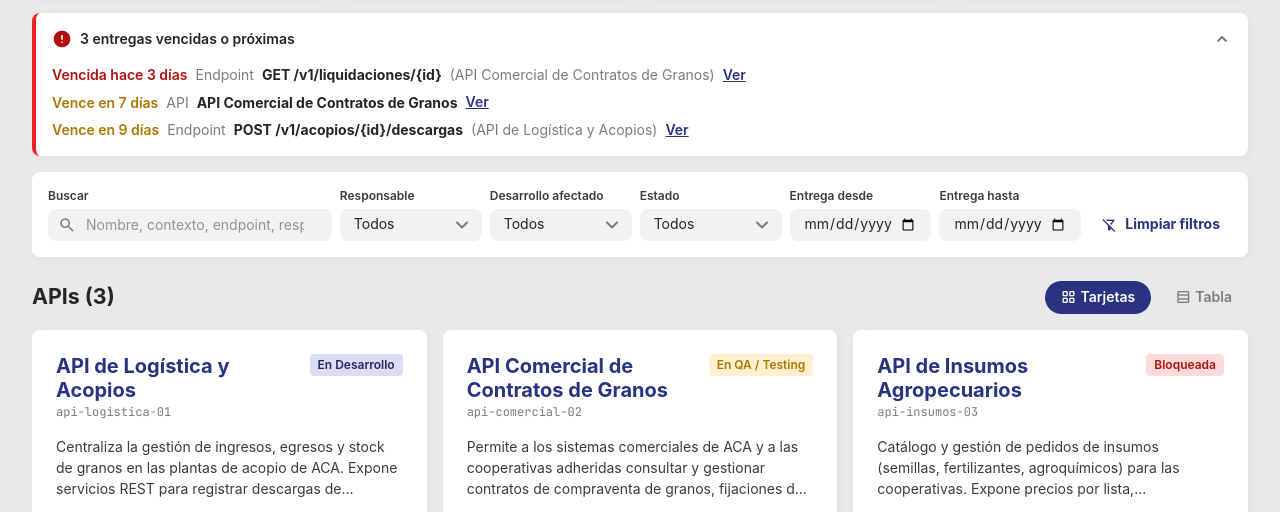
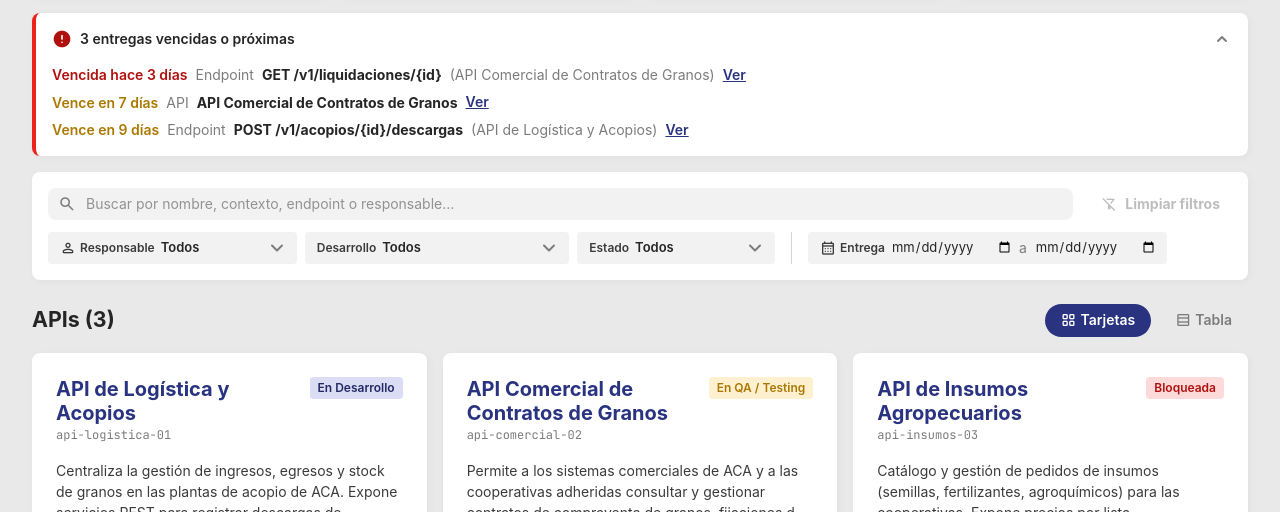
Before and after one commit to FranNeirotti/Desarrollo-de-APIs, a plain HTML site: page index.html in a window 1280 px wide. Shown: the part 258-770 px from the top of the page. Drawn offline with nearby package versions, Linux system fonts and the light colour scheme; a web font is replaced by a local one.

Commit message:
style: reorganizar la barra de filtros según el patrón del DS
Co-authored-by: Copilot App <223556219+Copilot@users.noreply.github.com>

```diff
--- a/app.js
+++ b/app.js
@@ -807,7 +807,22 @@
     renderAlerts(alerts);
     renderList(apis);
     renderStatus();
+    syncFilterUi();
     if (state.detailApiId && $('#modal-detail').open) renderDetail();
+  }
+
+  function syncFilterUi() {
+    let active = 0;
+    $$('.filters .filter-control').forEach((ctl) => {
+      const on = [...ctl.querySelectorAll('select, input')].some((el) => el.value !== '');
+      ctl.classList.toggle('is-active', on);
+      if (on) active += 1;
+    });
+    if ($('#f-search').value.trim()) active += 1;
+    const count = $('#filter-count');
+    count.hidden = active === 0;
+    count.textContent = String(active);
+    $('#btn-clear-filters').disabled = active === 0;
   }
 
   // ---------------------------------------------------------------------------
--- a/index.html
+++ b/index.html
@@ -53,33 +53,36 @@
     <section class="alerts" id="alerts" aria-label="Alertas de entregas"></section>
 
     <section class="filters card" aria-label="Filtros">
-      <div class="filter-field filter-search">
-        <label for="f-search">Buscar</label>
+      <div class="filters-row">
+        <div class="filter-search">
           <span class="ms" aria-hidden="true">search</span>
-        <input id="f-search" type="search" placeholder="Nombre, contexto, endpoint, responsable…" autocomplete="off">
+          <input id="f-search" type="search" placeholder="Buscar por nombre, contexto, endpoint o responsable…" aria-label="Buscar" autocomplete="off">
         </div>
-      <div class="filter-field">
-        <label for="f-responsable">Responsable</label>
+        <button class="btn btn-sm btn-ghost" id="btn-clear-filters" data-action="clear-filters" type="button" title="Limpiar filtros" aria-label="Limpiar filtros"><span class="ms" aria-hidden="true">filter_alt_off</span><span class="btn-label">Limpiar filtros</span><span class="filter-count" id="filter-count" hidden></span></button>
+      </div>
+      <div class="filters-row filters-row-groups">
+        <div class="filter-group" role="group" aria-label="Filtrar por">
+          <div class="filter-control">
+            <label for="f-responsable"><span class="ms" aria-hidden="true">person</span>Responsable</label>
             <select id="f-responsable"><option value="">Todos</option></select>
           </div>
-      <div class="filter-field">
-        <label for="f-desarrollo">Desarrollo afectado</label>
+          <div class="filter-control">
+            <label for="f-desarrollo">Desarrollo</label>
             <select id="f-desarrollo"><option value="">Todos</option></select>
           </div>
-      <div class="filter-field">
+          <div class="filter-control">
             <label for="f-estado">Estado</label>
             <select id="f-estado"><option value="">Todos</option></select>
           </div>
-      <div class="filter-field">
-        <label for="f-desde">Entrega desde</label>
-        <input id="f-desde" type="date">
         </div>
-      <div class="filter-field">
-        <label for="f-hasta">Entrega hasta</label>
-        <input id="f-hasta" type="date">
+        <div class="filter-group" role="group" aria-label="Rango de fecha de entrega">
+          <div class="filter-control filter-range">
+            <label for="f-desde"><span class="ms" aria-hidden="true">calendar_month</span>Entrega</label>
+            <input id="f-desde" type="date" aria-label="Entrega desde" title="Desde">
+            <span class="filter-range-sep" aria-hidden="true">a</span>
+            <input id="f-hasta" type="date" aria-label="Entrega hasta" title="Hasta">
           </div>
-      <div class="filter-field filter-actions">
-        <button class="btn btn-sm btn-ghost" data-action="clear-filters" type="button"><span class="ms" aria-hidden="true">filter_alt_off</span>Limpiar filtros</button>
+        </div>
       </div>
     </section>
 
--- a/styles.css
+++ b/styles.css
@@ -448,29 +448,109 @@ h1, h2, h3, h4 { margin: 0; line-height: 1.2; color: var(--fg-1); }
 }
 .alerts li button:hover { color: var(--secundario-300); }
 
-/* ---------- Filtros ---------- */
+/* ---------- Filtros (DS: filtro general de tabla, controles compactos 32px) ---------- */
 .filters {
-  display: grid;
-  grid-template-columns: 2fr repeat(5, 1fr) auto;
-  gap: 12px 8px;
+  --gap-filters-in: 8px;
+  --gap-filters-out: 16px;
+  display: flex;
+  flex-direction: column;
+  gap: 12px;
   padding: 16px;
   margin-bottom: var(--gap-region);
-  align-items: end;
 }
-.filter-field { display: flex; flex-direction: column; gap: 4px; min-width: 0; }
-.filter-field label { font-size: var(--fs-caption); font-weight: 600; color: var(--fg-2); }
-.filter-actions { justify-content: flex-end; }
-.filters input, .filters select { height: var(--control-h); padding: 0 12px; }
-.filter-search { position: relative; }
-.filter-search input { padding-left: 36px; }
+.filters-row {
+  display: flex;
+  flex-wrap: wrap;
+  align-items: center;
+  gap: var(--gap-filters-in) var(--gap-filters-out);
+}
+.filter-group {
+  display: flex;
+  flex-wrap: wrap;
+  align-items: center;
+  gap: var(--gap-filters-in);
+  min-width: 0;
+}
+/* Divisor entre grupos de filtros */
+.filter-group + .filter-group {
+  padding-left: var(--gap-filters-out);
+  border-left: 1px solid var(--border-subtle);
+}
+#btn-clear-filters { margin-left: auto; }
+
+.filter-search { position: relative; flex: 1 1 280px; min-width: 0; }
+.filters input, .filters select { height: var(--control-h); }
+.filter-search input { padding: 0 12px 0 36px; }
 .filter-search .ms {
   position: absolute;
   left: 10px;
-  bottom: 7px;
+  top: 50%;
+  transform: translateY(-50%);
   font-size: 18px;
   color: var(--fg-3);
   pointer-events: none;
 }
+
+/* Contenedor del filtro: [ícono] label + dropdown, alto uniforme 32px */
+.filter-control {
+  display: inline-flex;
+  align-items: center;
+  height: var(--control-h);
+  padding-left: 10px;
+  background: var(--bg-surface-muted);
+  border: 2px solid transparent;
+  border-radius: var(--radius-sm);
+  transition: background-color .15s, border-color .15s;
+  min-width: 0;
+}
+.filter-control:hover { background: var(--primario-50); }
+.filter-control:focus-within { border-color: var(--brand); background: var(--bg-surface); }
+.filter-control.is-active { background: var(--info-bg); }
+.filter-control.is-active label { color: var(--brand); }
+.filter-control label {
+  display: inline-flex;
+  align-items: center;
+  gap: 4px;
+  font: 600 12px/1 var(--font-sans);
+  color: var(--fg-2);
+  white-space: nowrap;
+  cursor: pointer;
+}
+.filter-control label .ms { font-size: 16px; }
+.filters .filter-control select,
+.filters .filter-control input {
+  height: 28px;
+  border: none;
+  background-color: transparent;
+  box-shadow: none;
+  font: 600 13px/1.2 var(--font-sans);
+  color: var(--fg-1);
+  min-width: 0;
+}
+.filters .filter-control select {
+  width: auto;
+  max-width: 220px;
+  padding: 0 28px 0 6px;
+  text-overflow: ellipsis;
+}
+.filters .filter-control select:focus,
+.filters .filter-control input:focus { background-color: transparent; box-shadow: none; }
+.filter-range { padding-right: 4px; }
+.filters .filter-range input { width: 132px; padding: 0 4px 0 6px; font-weight: 400; }
+.filter-range-sep { color: var(--fg-3); padding: 0 2px; }
+.filter-count {
+  display: inline-grid;
+  place-items: center;
+  min-width: 18px;
+  height: 18px;
+  margin-left: 6px;
+  padding: 0 5px;
+  border-radius: 999px;
+  background: var(--brand);
+  color: var(--color-white);
+  font: 600 11px/1 var(--font-sans);
+}
+.filter-count[hidden] { display: none; }
 
 /* ---------- Campos (DS input: 40px, fondo primario-25, borde 2px) ---------- */
 input, select, textarea {
@@ -866,16 +946,28 @@ td .progress { min-width: 90px; }
 }
 
 /* ---------- Responsive ---------- */
-@media (max-width: 1200px) {
-  .filters { grid-template-columns: repeat(3, 1fr); }
-  .filter-search { grid-column: 1 / -1; }
+@media (max-width: 1100px) {
+  .filters-row-groups { flex-direction: column; align-items: stretch; }
+  .filter-group + .filter-group { padding-left: 0; border-left: none; }
+  .filter-control { flex: 1 1 auto; }
+  .filters .filter-control select { flex: 1 1 auto; max-width: none; }
+  .filters .filter-range input { flex: 1 1 0; width: auto; }
+}
+@media (min-width: 721px) and (max-width: 1100px) {
+  .filter-control.filter-range { flex: 0 1 auto; }
+  .filters .filter-range input { flex: none; width: 132px; }
+}
+@media (max-width: 720px) {
+  .filters-row:first-child { flex-wrap: nowrap; gap: var(--gap-filters-in); }
+  .filter-search { flex: 1 1 auto; }
+  #btn-clear-filters .btn-label { display: none; }
+  .filter-control { flex: 1 1 100%; }
 }
 @media (max-width: 720px) {
   .topbar { padding: 12px 16px; }
   .brand-sep, .brand-sub { display: none; }
   .banner { padding: 8px 16px; }
   .container { padding: 16px; }
-  .filters { grid-template-columns: 1fr 1fr; }
   .api-grid { grid-template-columns: 1fr; }
   .form-grid { grid-template-columns: 1fr; }
   .detail-grid { grid-template-columns: 1fr; }
```
Lines whose indentation alone changed are shown as unchanged.
